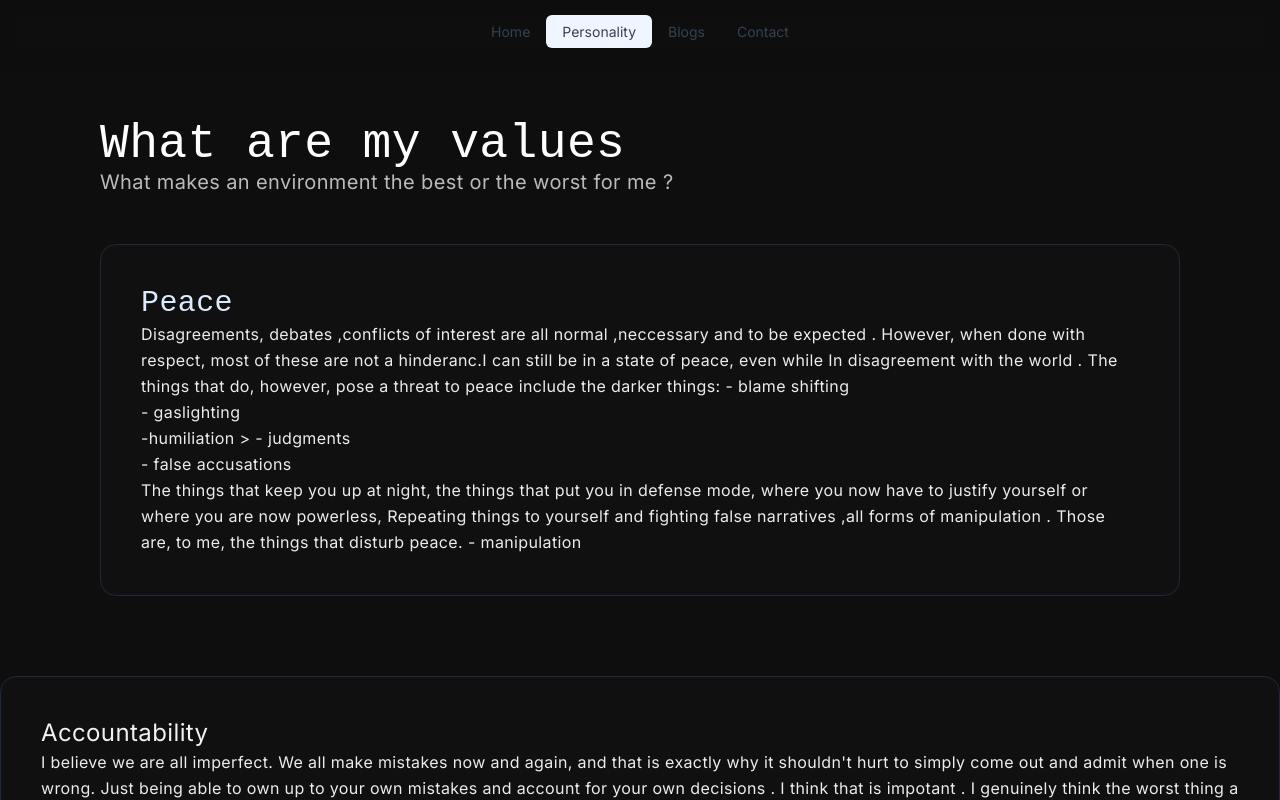
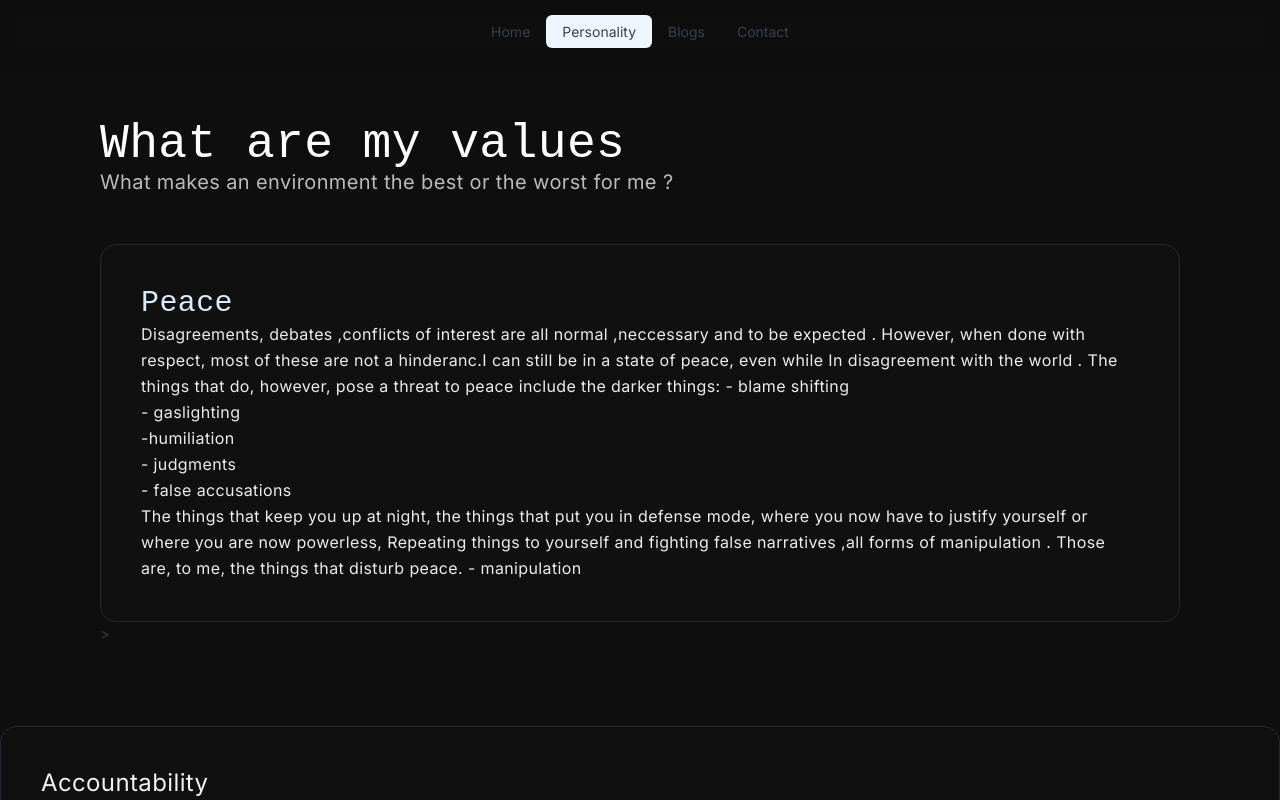
Before and after one commit to talkie-sir/ishmaelcv, a Vue app: page /about in a window 1280 px wide. Shown: the top 800 px of the page. Built offline with nearby package versions, Linux system fonts and the light colour scheme; a web font is replaced by a local one.

Commit message:
few errors

```diff
--- a/src/components/character.vue
+++ b/src/components/character.vue
@@ -30,15 +30,16 @@
              The things that do, however, pose a threat to peace include the darker things:
 - blame shifting <br/>
 - gaslighting <br/>
-            -humiliation >
+-humiliation <br/>
 - judgments <br/>
 - false accusations<br/>
 The things that keep you up at night, the things that put you in defense mode, where you now have to justify yourself
  or where you are now powerless, Repeating things to yourself and fighting false narratives ,all forms of manipulation .
    Those are, to me, the things that disturb peace.
 - manipulation
+
           </p>
-        </div>
+          </div>>
         </div>
       </div>
 
```
Lines whose indentation alone changed are shown as unchanged.
